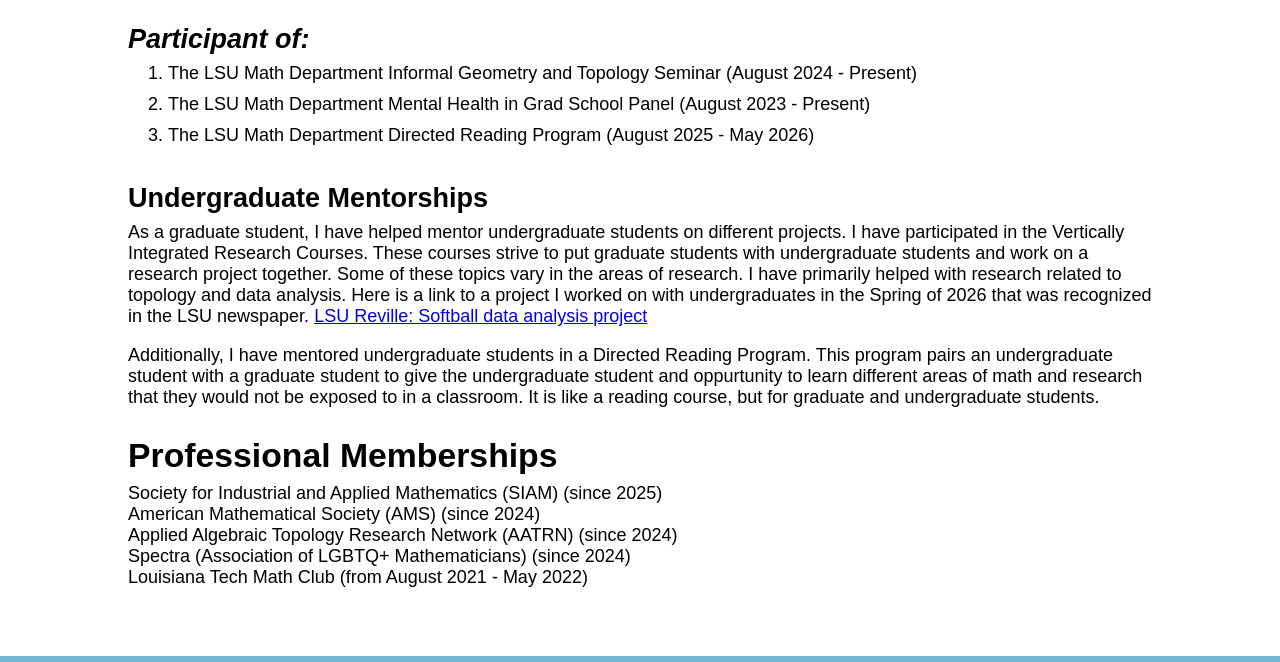
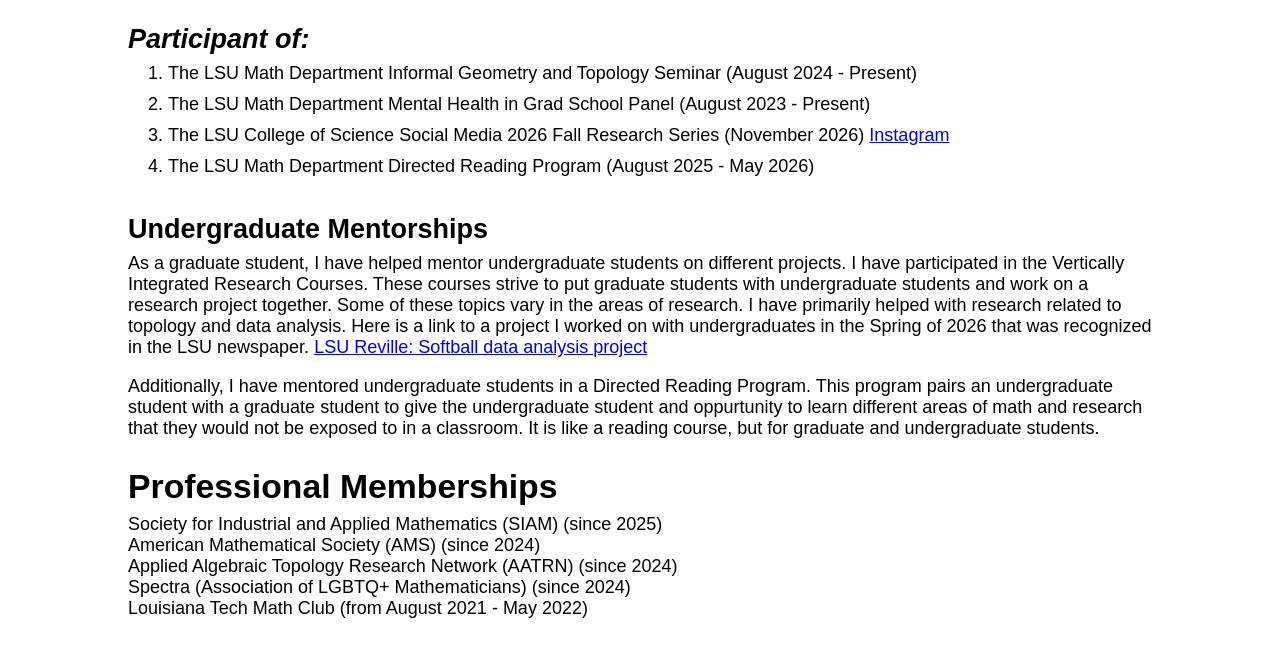
Before and after one commit to Matt-lemoine/Matt-lemoine.github.io, a plain HTML site: page Lagniappe.html in a window 1280 px wide. Shown: the part 789-1451 px from the top of the page. Drawn offline with Linux system fonts and the light colour scheme.

Commit message:
Added Col. of Sci. Video

```diff
--- a/Lagniappe.html
+++ b/Lagniappe.html
@@ -69,6 +69,7 @@
         <ol>
             <li style="padding-bottom: 10px;">The LSU Math Department Informal Geometry and Topology Seminar (August 2024 - Present)</li>
             <li style="padding-bottom: 10px;">The LSU Math Department Mental Health in Grad School Panel (August 2023 - Present)</li>
+            <li style="padding-bottom: 10px;">The LSU College of Science Social Media 2026 Fall Research Series (November 2026) <a href="https://www.instagram.com/reel/DfpcACIAMyo/?dlrf=NTNwbmxuejZhZWY1" target="_blank">Instagram</a></li>
             <li style="padding-bottom: 10px;">The LSU Math Department Directed Reading Program (August 2025 - May 2026)</li>
         </ol>
     </p>
```
